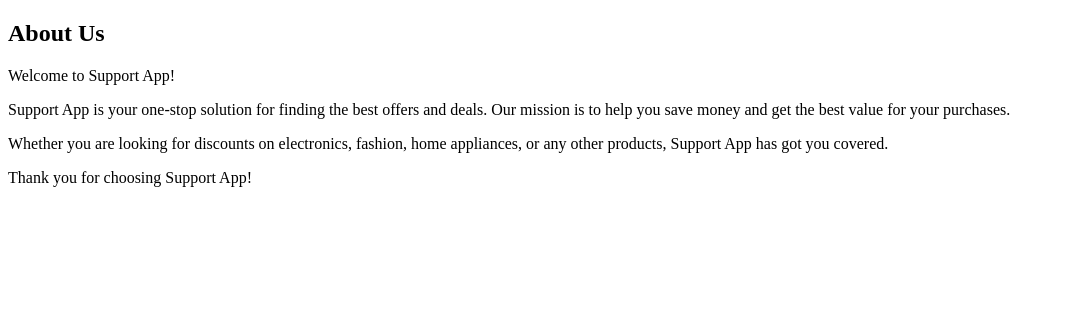
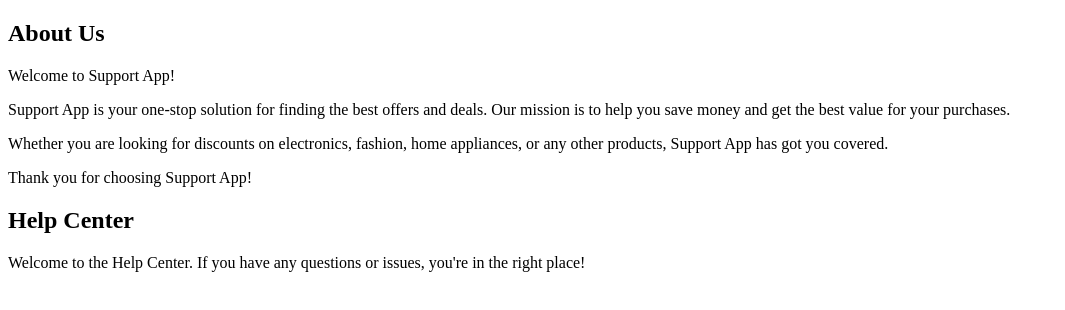
Before and after one commit to bethel-school-of-technology/team-support-squad-frontend, a React (Create React App) app in the folder support-app/: page /help in a window 1280 px wide. Shown: the top 310 px of the page, without its empty margins (0-1065 px from the left). Built offline with nearby package versions, Linux system fonts and the light colour scheme.

Commit message:
updated HelpPage

```diff
--- a/support-app/src/App.js
+++ b/support-app/src/App.js
@@ -10,7 +10,6 @@ const App = () => {
       <Help />
     </div>
   );
-};
-
+}
 
 export default App;
--- a/support-app/src/components/Help.js
+++ b/support-app/src/components/Help.js
@@ -1,12 +1,12 @@
 import React from 'react';
 
-function Help() {
+const Help = () => {
     return (
-        <>
-
-     </>
-
-  )
+      <div>
+        <h2>Help Center</h2>
+        <p>Welcome to the Help Center. If you have any questions or issues, you're in the right place!</p>
+      </div>
+  );
 
 }
 
```
